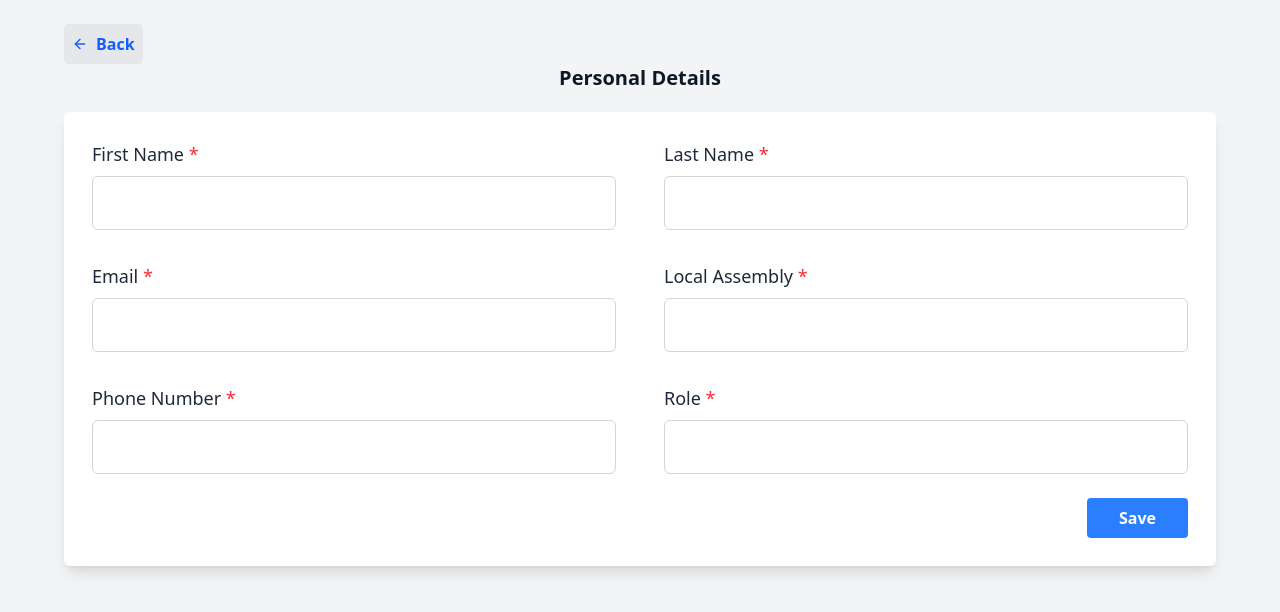
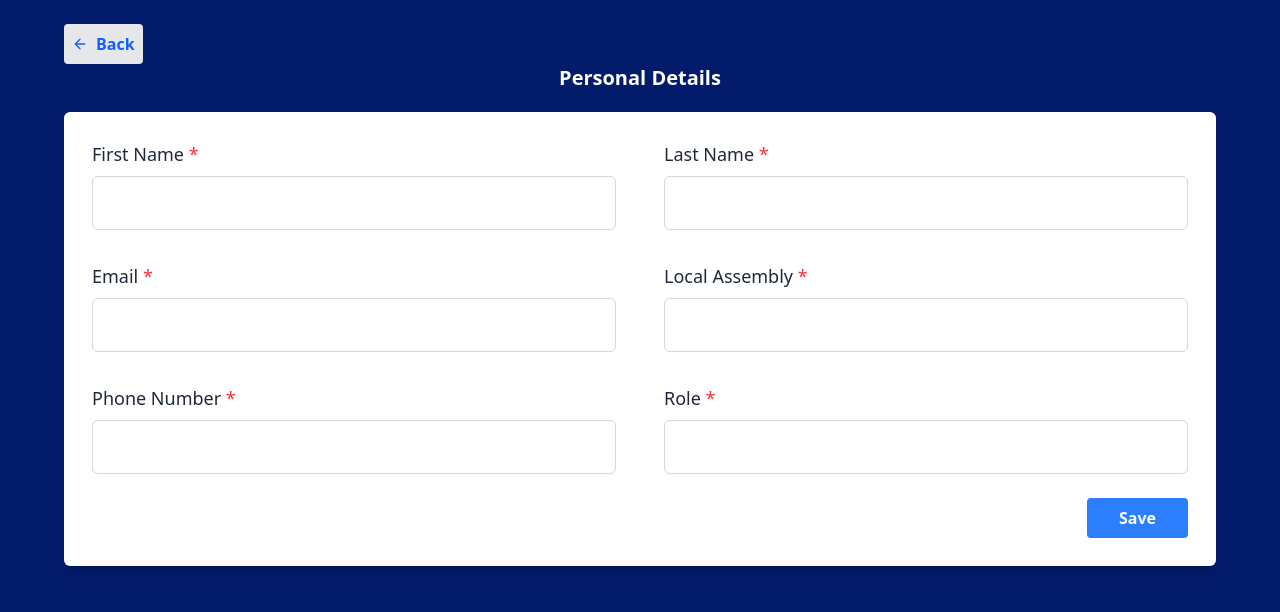
Before and after one commit to dgati-codes/ChurchSoft_Frontend, a React (Vite) app: page /edit-user-profile in a window 1280 px wide. Shown: the top 612 px of the page. Built offline with nearby package versions, Linux system fonts and the light colour scheme.

Commit message:
user profile completed,

```diff
--- a/src/Layouts/profiles/user-profile/UserProfile.jsx
+++ b/src/Layouts/profiles/user-profile/UserProfile.jsx
@@ -6,7 +6,7 @@ function UserProfile() {
   const { user } = useAuth();
   return (
     <>
-      <div className="min-h-screen bg-gray-100 py-6 px-6">
+      <div className="min-h-screen bg-[#031B6B] py-6 px-6">
         <div className="flex ml-10 items-center ">
           <Link to="/dashboard" className="flex bg-gray-200 rounded-sm p-2 items-center gap-2 font-bold text-blue-600">
             <ArrowLeft size={16} />
@@ -14,7 +14,7 @@ function UserProfile() {
           </Link>
         </div>
 
-        <h1 className="text-xl font-bold text-center text-gray-900 mb-5">
+        <h1 className="text-xl font-bold text-center text-white mb-5">
           Personal Details
         </h1>
 
--- a/src/Layouts/profiles/user-profile/updateUserProfile.jsx
+++ b/src/Layouts/profiles/user-profile/updateUserProfile.jsx
@@ -73,10 +73,10 @@ function UpdateUserProfile() {
   };
 
   return (
-    <div className="min-h-screen bg-gray-100 py-6 px-6">
+    <div className="min-h-screen bg-[#031B6B] py-6 px-6">
       <div className="flex ml-10 items-center ">
         <Link
-          to="/dashboard"
+          to="/user-profile"
           className="flex bg-gray-200 rounded-sm p-2 items-center gap-2 font-bold text-blue-600"
         >
           <ArrowLeft size={16} />
@@ -84,7 +84,7 @@ function UpdateUserProfile() {
         </Link>
       </div>
 
-      <h1 className="text-xl font-bold text-center text-gray-900 mb-5">
+      <h1 className="text-xl font-bold text-center text-white mb-5">
         Personal Details
       </h1>
 
```
